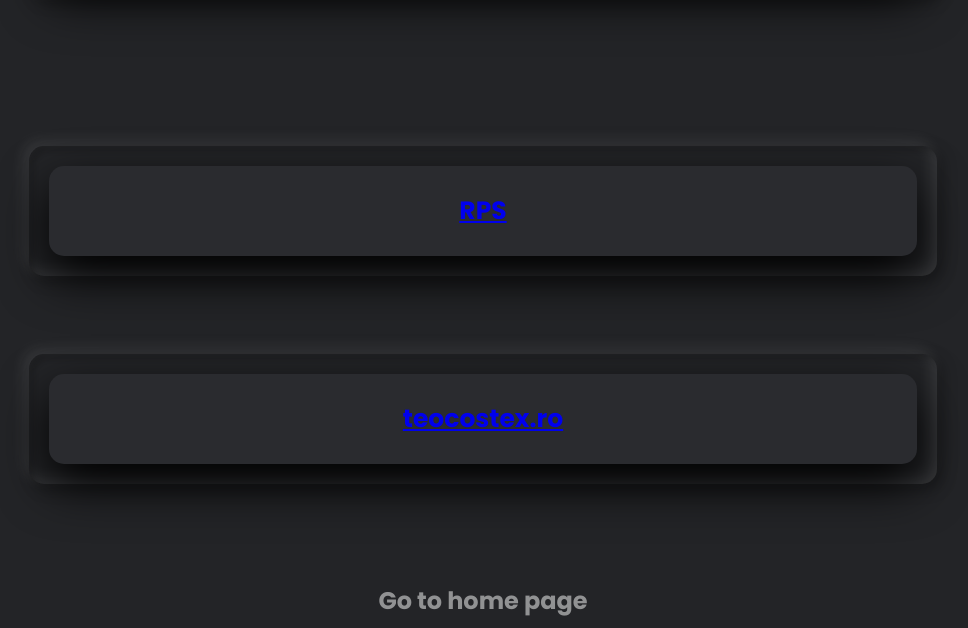
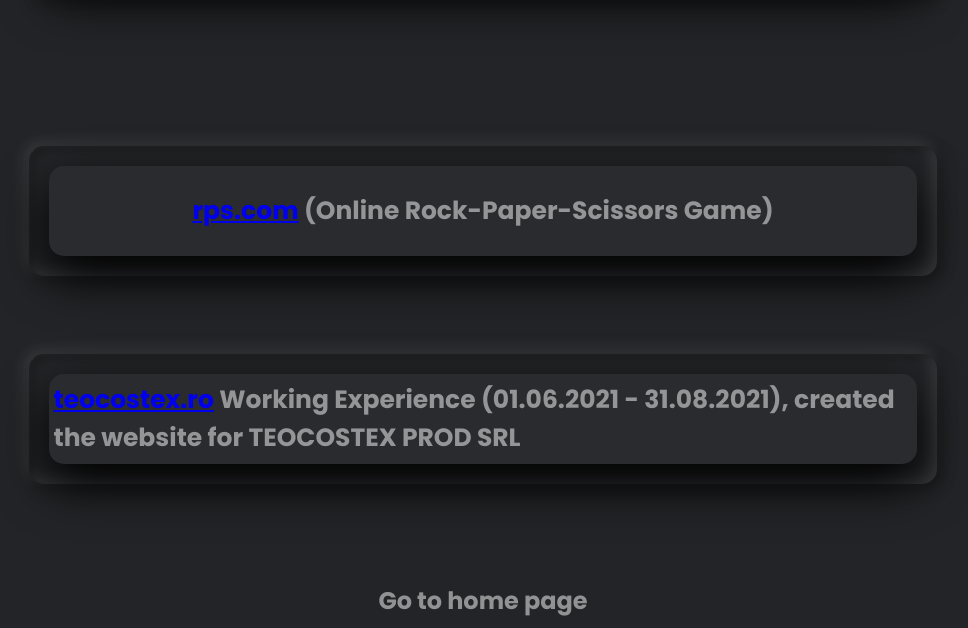
Before and after one commit to DanielDXB/dxb_com, a website: page mywork.html in a window 1280 px wide. Shown: the part 172-800 px from the top of the page, without its empty margins (157-1125 px from the left). Drawn offline with Linux system fonts and the light colour scheme.

Commit message:
Update mywork.html

```diff
--- a/mywork.html
+++ b/mywork.html
@@ -21,7 +21,7 @@
         <div class="workbox">
             <div class="workcard">
             <div class="workcontent">
-                <h1><a href="https://danieldxb.github.io/RPS_GAME/">RPS</a></h1>
+                <h1><a href="https://danieldxb.github.io/RPS_GAME/">rps.com</a> (Online Rock-Paper-Scissors Game) </h1>
             </div>
             </div>
         </div>
@@ -30,7 +30,7 @@
         <div class="workbox">
             <div class="workcard">
             <div class="workcontent">
-                <h1><a href="http://www.teocostex.ro/">teocostex.ro</h1>
+                <h1><a href="http://www.teocostex.ro/">teocostex.ro</a> Working Experience (01.06.2021 - 31.08.2021), created the website for TEOCOSTEX PROD SRL  </h1>
             </div>
             </div>
         </div>
```
